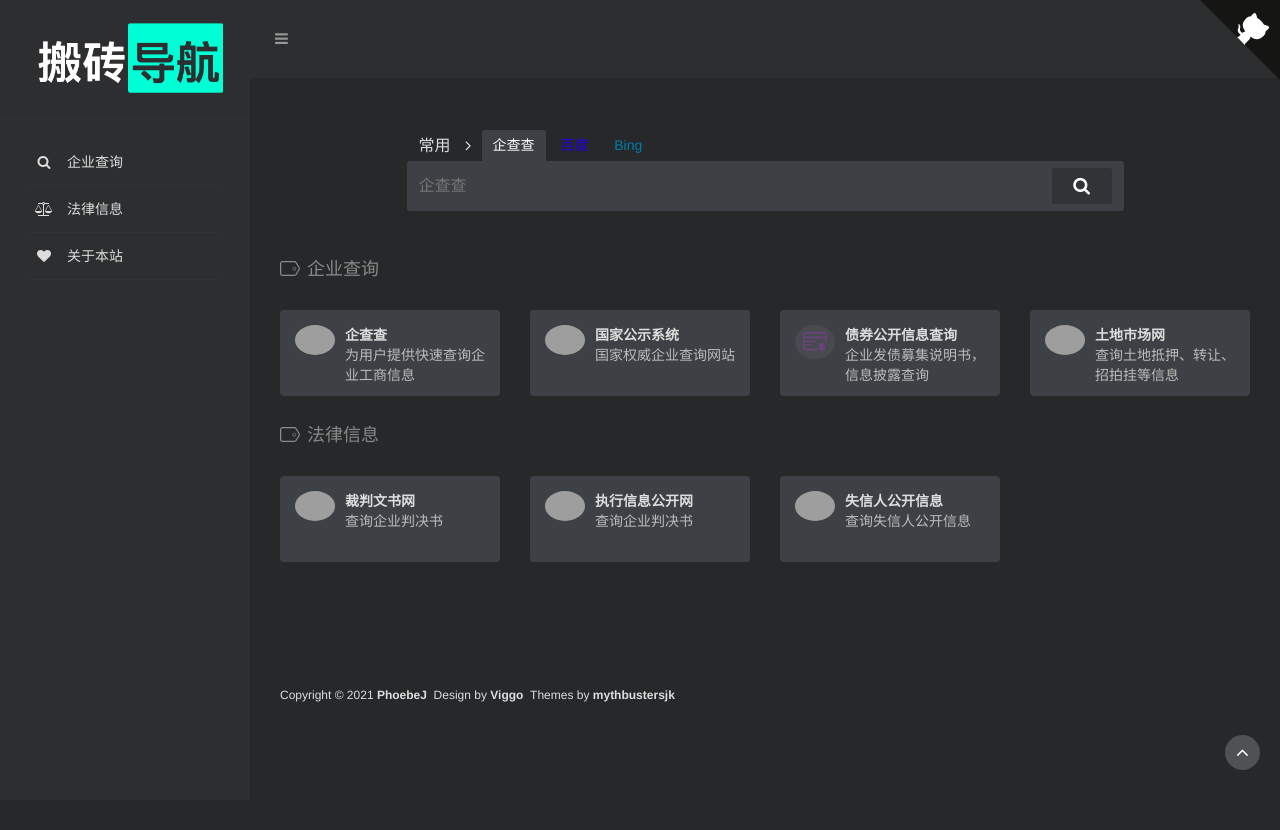
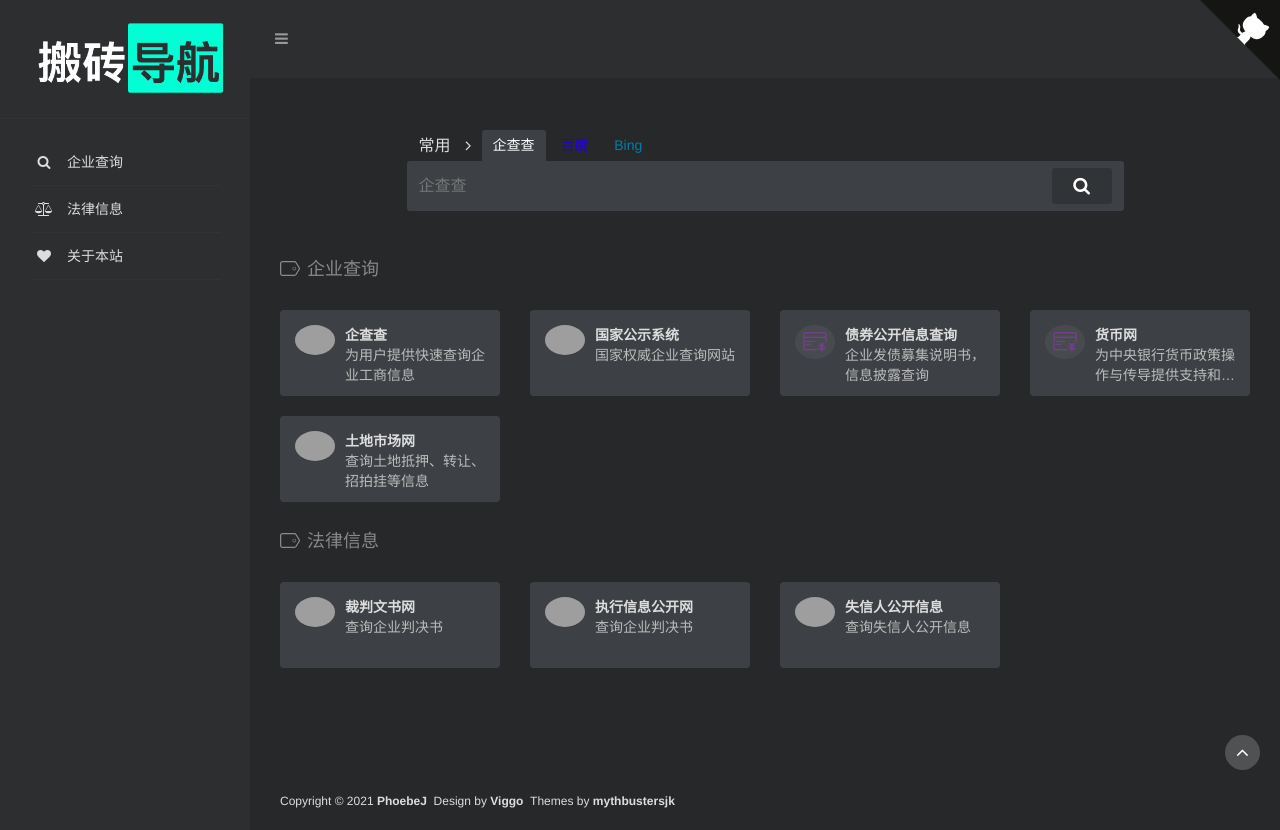
Before and after one commit to mythbustersjk/Bank_Navigation, a plain HTML site: page index.html in a window 1280 px wide. Before the commit the page ends 800 px from the top, so only its background shows below. Drawn offline with Linux system fonts and the light colour scheme; grey boxes are pictures that could not be loaded; a script that the page names is missing; some icons are missing.

Commit message:
add_new_url

```diff
--- a/index.html
+++ b/index.html
@@ -194,6 +194,24 @@ eval(function(e,t,a,c,i,n){if(i=function(e){return(e<t?"":i(parseInt(e/t)))+(35<
 
 
                 <div class="xe-card col-sm-4 col-md-3 ">
+                    <a href="http://www.chinamoney.com.cn/chinese/" target="_blank" class="xe-widget xe-conversations box2 label-info" data-toggle="tooltip" data-placement="bottom"  title="http://www.chinamoney.com.cn/chinese/">
+                        <div class="xe-comment-entry">
+                            <div class="xe-user-img">
+                                <img class="img-circle lazy" src="./assets/images/favicon.png" data-src="assets/images/logos/zq.png" onerror="javascript:this.src='./assets/images/favicon.png'" width="40">
+                            </div>
+                            <div class="xe-comment">
+                                <div class="xe-user-name overflowClip_1">
+                                    <strong>货币网</strong>
+                                </div>
+                                <p class="overflowClip_2">为中央银行货币政策操作与传导提供支持和服务，受权发布人民币汇率中间价、上海银行间同业拆放利率(Shibor)、贷款市场报价利率(LPR)、人民币参考汇率等。</p>
+                            </div>
+                        </div>
+                    </a>
+                </div>
+
+
+
+                <div class="xe-card col-sm-4 col-md-3 ">
                     <a href="https://www.landchina.com/" target="_blank" class="xe-widget xe-conversations box2 label-info" data-toggle="tooltip" data-placement="bottom"  title="https://www.landchina.com/">
                         <div class="xe-comment-entry">
                             <div class="xe-user-img">
```
